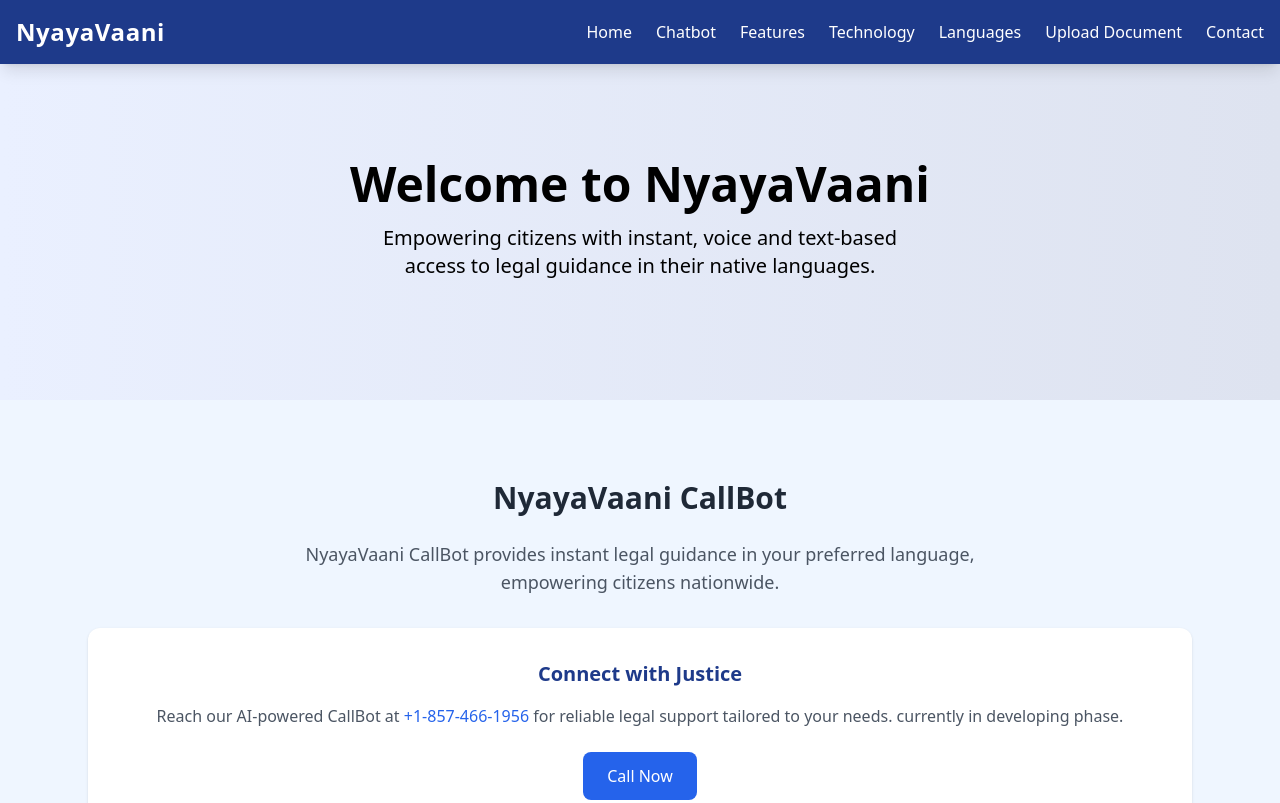
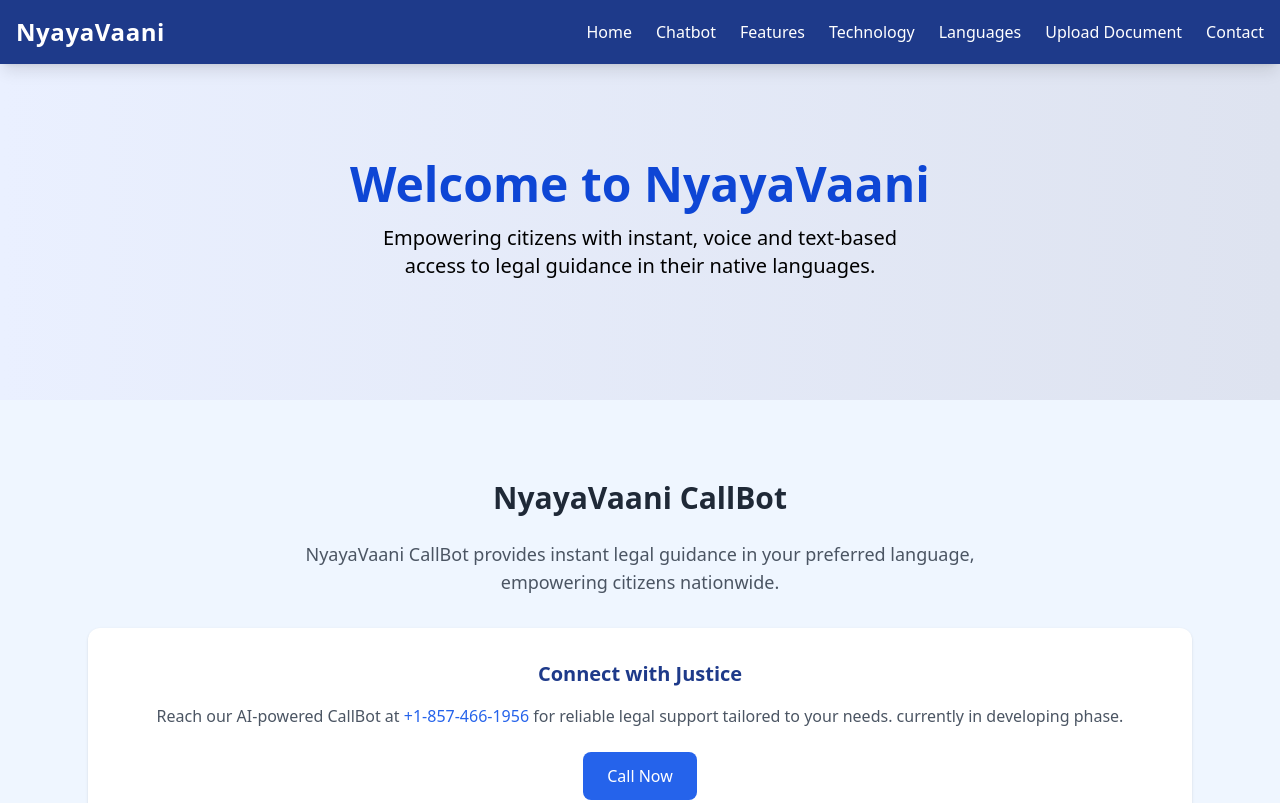
Before and after one commit to Aryan-sriii/nyayavaani, a plain HTML site: page index.html in a window 1280 px wide. Shown: the top 803 px of the page. Drawn offline with nearby package versions, Linux system fonts and the light colour scheme.

Commit message:
Update index.html

```diff
--- a/index.html
+++ b/index.html
@@ -77,7 +77,7 @@
     </div>
 </nav>
 <section id="home" class="text-center py-24 bg-gradient-to-r from-[#eaf0ff] to-[#dee3f0] text-black">
-  <h2 class="text-5xl font-bold mb-4">Welcome to NyayaVaani</h2>
+  <h2 class="text-5xl font-bold mb-4  text-[#0e46d5] ">Welcome to NyayaVaani</h2>
   <p class="text-xl mb-6 max-w-xl mx-auto">Empowering citizens with instant, voice and text-based access to legal guidance in their native languages.</p>
 </section>
 
```
